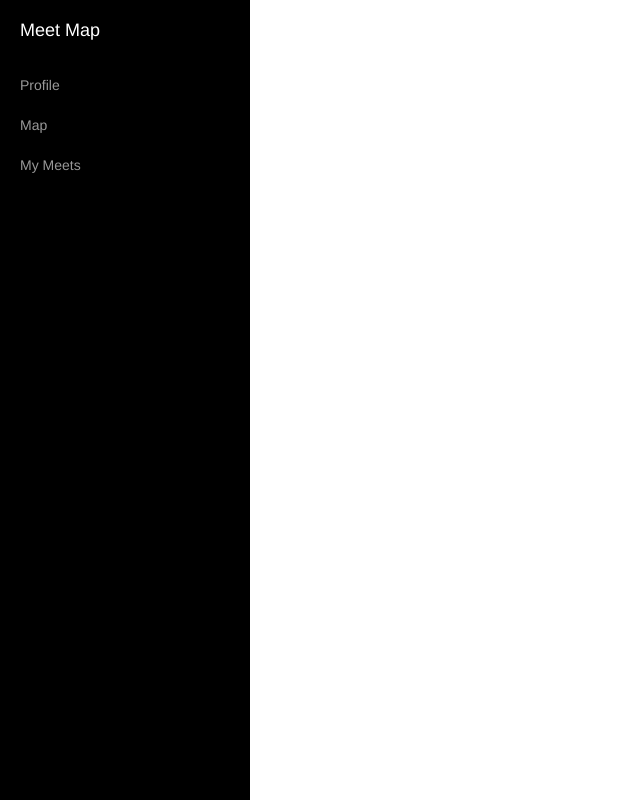
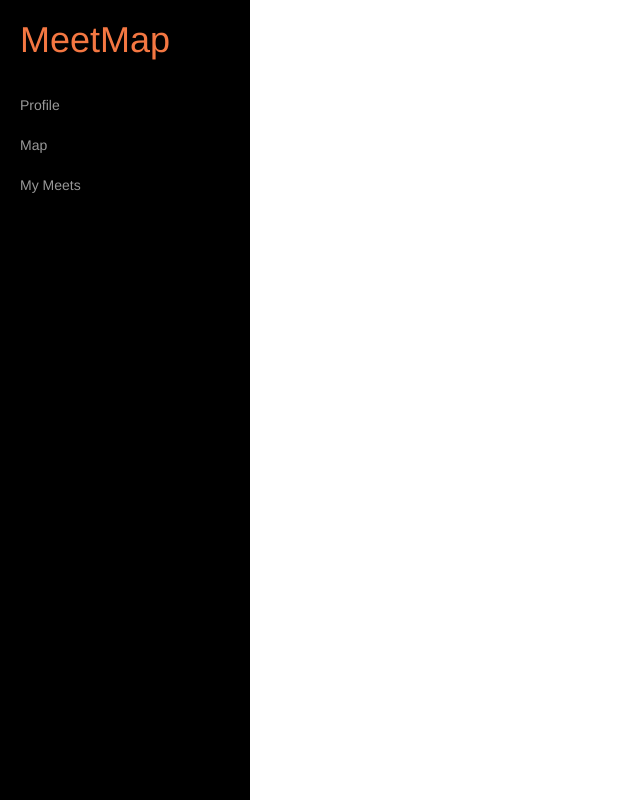
Before and after one commit to kbMSU/Meetmap-Django, a Django app: page /main/ in a window 1280 px wide. Shown: the whole page, without its empty margins (0-640 px from the left). Run offline with Django 3.2, Linux system fonts and the light colour scheme; some libraries are stand-ins or nearby versions.

Commit message:
Using correct css/js
Modified the sidebar to use the correct CSS/JS

```diff
--- a/MeetMap/mainapp/static/mainapp/css/sidebar.css
+++ b/MeetMap/mainapp/static/mainapp/css/sidebar.css
@@ -7,6 +7,10 @@
 
  body {
     overflow-x: hidden;
+ }
+
+ .header {
+   color: #f47742;
  }
 
 /* Toggle Styles */
--- a/MeetMap/mainapp/templates/mainapp/main.html
+++ b/MeetMap/mainapp/templates/mainapp/main.html
@@ -5,26 +5,19 @@
 <head>
     <meta charset="utf-8">
     <meta name="viewport" content="width=device-width, initial-scale=1">
-    <!-- Link the CSS and Javascript files to the HTML -->
     <script src="{% static "/mainapp/jquery/jquery.js" %}"></script>
     <script src="{% static "/mainapp/bootstrap/js/bootstrap.js" %}"></script>
-    <!-- This is our own Javascript file for this page. It is empty -->
+    <script src="{% static "/mainapp/bootstrap/js/sidebar.js" %}"></script>
+    <link href="{% static "/mainapp/css/sidebar.css" %}" rel="stylesheet">
     <title>MeetMap</title>
-    <link href="{% static "/mainapp/css/sidebar.css" %}" rel="stylesheet">
 </head>
 
 <body>
-
   <div id="wrapper">
       <div id="sidebar-wrapper">
-        <!--
-          This is our Main page left Sidebar.
-        -->
           <ul class="sidebar-nav">
               <li class="sidebar-brand">
-                <a href="#">
-                    Meet Map
-                </a>
+                  <h1 class="header">MeetMap</h1>
               </li>
               <li>
                   <a href="#">Profile</a>
@@ -39,4 +32,5 @@
       </div>
   </div>
 </body>
+
 </html>
```
Also changed, not shown: MeetMap/mainapp/static/mainapp/js/sidebar.js (added). Lines whose indentation alone changed are shown as unchanged.
